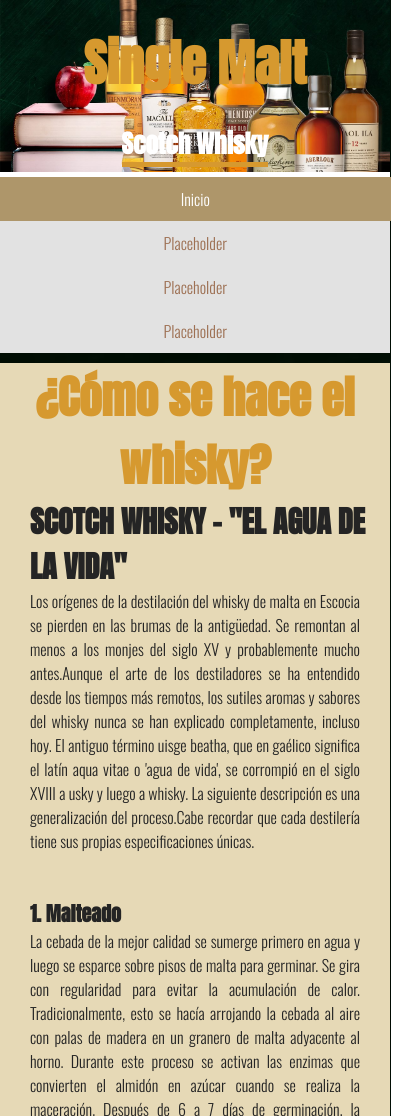
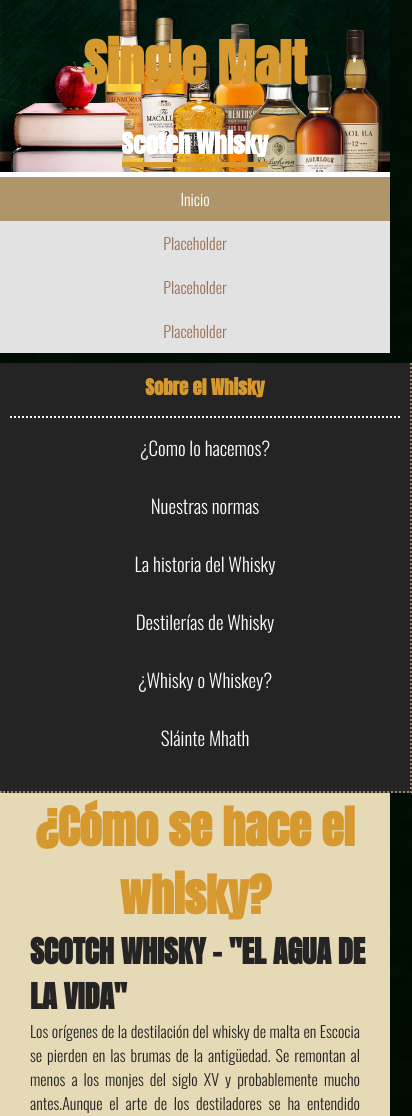
Before and after one commit to Richardustev/OnePage-6-Secciones, a plain HTML site: page index.html in a window 390 px wide. Shown: the top 1116 px of the page, 412 px wide, since content can reach past the window. Drawn offline with nearby package versions, Linux system fonts and the light colour scheme.

Commit message:
Update style.css

```diff
--- a/style.css
+++ b/style.css
@@ -88,7 +88,7 @@ input, textarea{
     text-align: start;
     background: rgb(36, 36, 36);
     width: 90%;
-    height: 15%;
+    height: 100%;
     padding: 10px;
     margin-right: 10px;
     border-right: dotted 2px #99845e;
@@ -99,6 +99,10 @@ input, textarea{
     padding: 0;
     text-align: center;
     list-style: none;
+}
+
+#main aside > ol > li{
+    margin-bottom: 30px;
 }
 
 #main aside > h3{
@@ -200,12 +204,16 @@ input, textarea{
 
     #nav ol > li{
         text-align: center;
-        padding: 10px 10px;
-        width: 95%;
+        padding: 10px 0px;
+        width: 100%;
+    }
+
+    #main{
+        display: block;
     }
 
     #main aside{
-        display:none;
+        width: 100%;
     }
 
     #footer{
```
